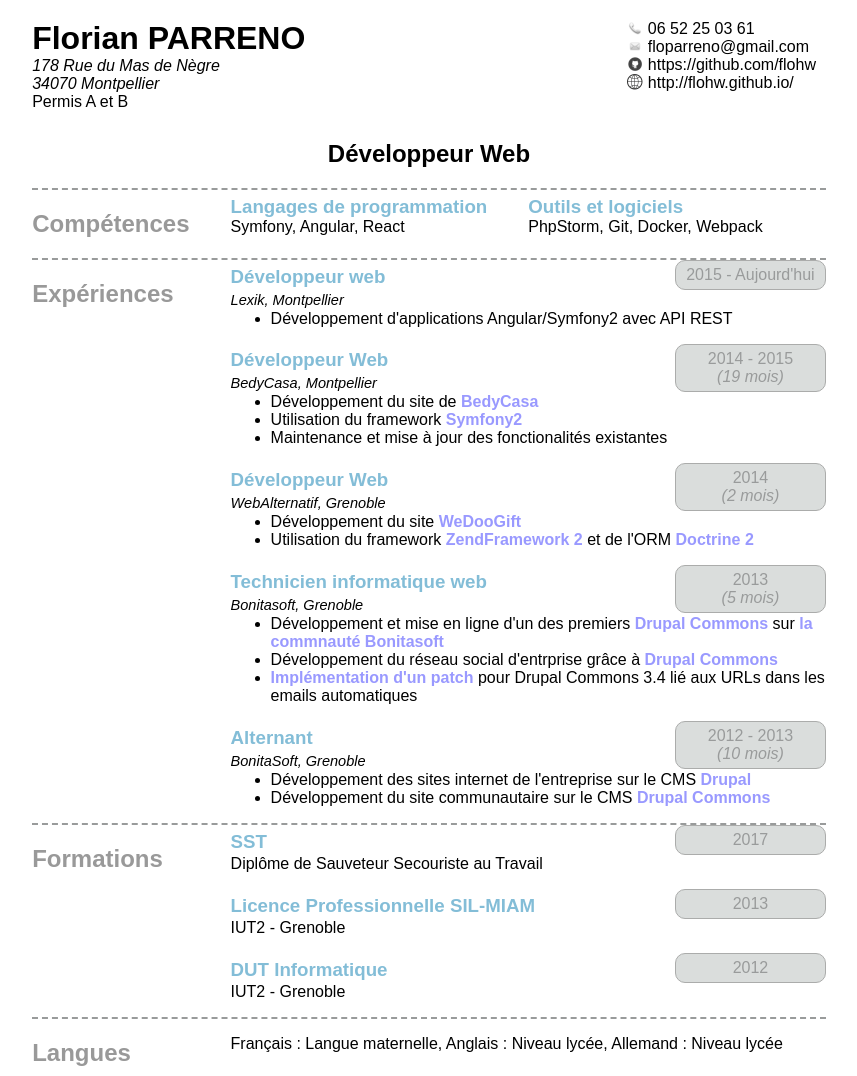
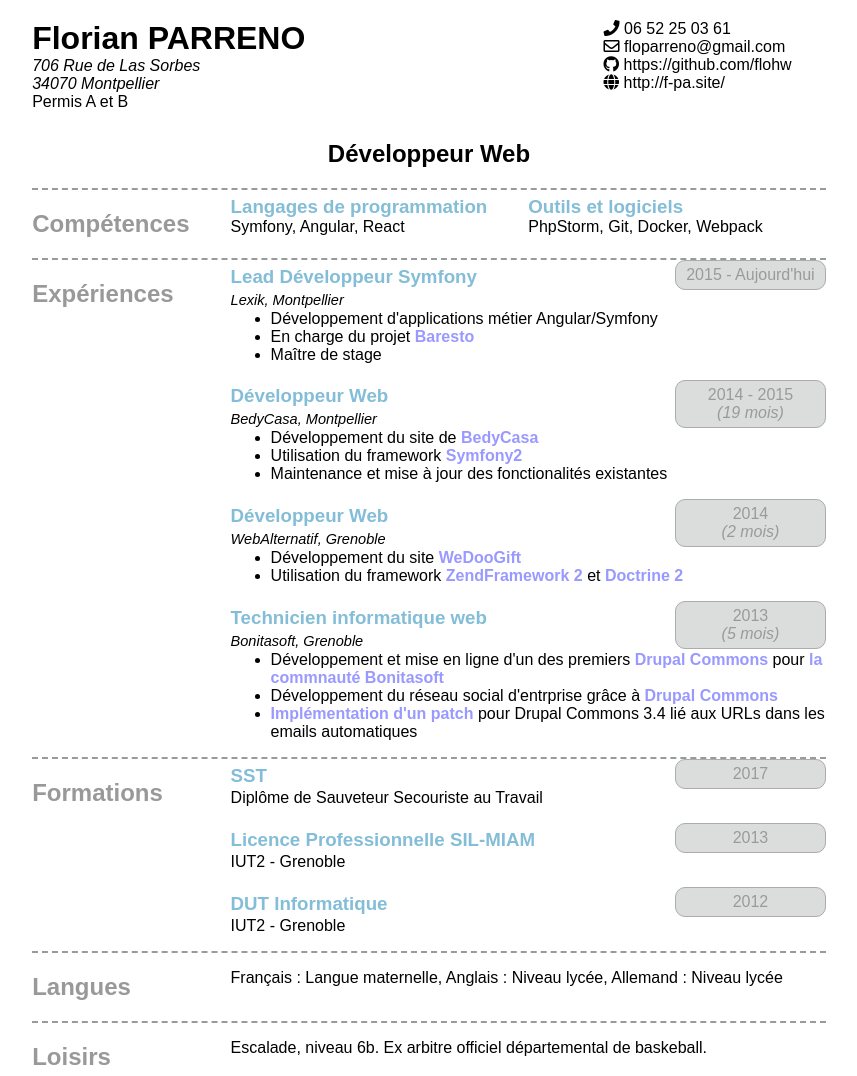
Before and after one commit to flohw/flohw, a plain HTML site: page index.html in a window 1280 px wide. Shown: the top 1076 px of the page, without its empty margins (231-1088 px from the left). Drawn offline with Linux system fonts and the light colour scheme.

Commit message:
Update content

```diff
--- a/css/style.css
+++ b/css/style.css
@@ -11,7 +11,7 @@ body > header #me div.vcard { font-style: italic; }
 body > header #me div.vcard p.adresse { margin: 0; }
 body > header #me p.permis { margin: 0; }
 
-body > header #contact p { margin: 0 0 0 75%;}
+body > header #contact p { margin: 0 0 0 72%;}
 body > header #contact a { font-weight: normal; color: #000; text-decoration: none; }
 
 body > header + h2 { text-align: center; margin-top: 0; }
@@ -52,20 +52,6 @@ section div.table div.row { display: table-row; }
 section div.table div.row article { display: table-cell; float: none; width: 50%; }
 section div.table div.row article .description { margin: 0; }
 
-[class*="icon-"] {
-	display: inline-block;
-	width: 16px;
-	height: 16px;
-	line-height: 16px;
-	vertical-align: text-top;
-	background-image: url("../img/sprite-32.png");
-	background-position: 0;
-	background-repeat: no-repeat;
-}
-.icon-phone { background-position: 0 0; }
-.icon-mail { background-position: -16px 0; }
-.icon-github { background-position: -32px 0; }
-.icon-website { background-position: -48px 0; }
 .clear { clear: both; }
 
 @media print {
--- a/index.html
+++ b/index.html
@@ -1,9 +1,10 @@
 <!DOCTYPE html>
-<html>
+<html lang="fr">
   <head>
     <title>Florian PARRENO</title>
     <meta http-equiv="Content-Type" content="text/html; charset=UTF-8">
     <link href="css/style.css" media="screen,print" rel="stylesheet" />
+    <link rel="stylesheet" href="https://pro.fontawesome.com/releases/v5.10.0/css/all.css" integrity="sha384-AYmEC3Yw5cVb3ZcuHtOA93w35dYTsvhLPVnYs9eStHfGJvOvKxVfELGroGkvsg+p" crossorigin="anonymous"/>
   </head>
   <body>
     <header>
@@ -11,17 +12,17 @@
         <h1>Florian PARRENO</h1>
         <div class="vcard">
           <p class="adresse">
-            <span>178 Rue du Mas de Nègre</span><br />
+            <span>706 Rue de Las Sorbes</span><br />
             <span>34070 Montpellier</span>
           </p>
         </div>
         <p class="permis">Permis A et B</p>
       </div>
       <div id="contact">
-        <p><a href="tel:+33652250361"><span class="icon-phone"></span>&nbsp;06 52 25 03 61</a></p>
-        <p><a href="mailto:floparreno@gmail.com?Name=Florian%20PARRENO&amp;Subject=Contact via site web"><span class="icon-mail"></span>&nbsp;floparreno@gmail.com</a></p>
-        <p><a href="https://github.com/flohw"><span class="icon-github"></span>&nbsp;https://github.com/flohw</a></p>
-        <p><a href="http://flohw.github.io/"><span class="icon-website"></span>&nbsp;http://flohw.github.io/</a></p>
+        <p><a href="tel:+33652250361"><span class="fas fa-phone"></span>&nbsp;06 52 25 03 61</a></p>
+        <p><a href="mailto:floparreno@gmail.com?Name=Florian%20PARRENO&amp;Subject=Contact via site web"><span class="far fa-envelope"></span>&nbsp;floparreno@gmail.com</a></p>
+        <p><a href="https://github.com/flohw"><span class="fab fa-github"></span>&nbsp;https://github.com/flohw</a></p>
+        <p><a href="http://flohw.github.io/"><span class="fas fa-globe"></span>&nbsp;http://f-pa.site/</a></p>
       </div>
     </header>
 
@@ -50,7 +51,7 @@
       <article>
         <header>
           <h3>
-            Développeur web<br />
+            Lead Développeur Symfony<br />
             <small class="entreprise">Lexik, Montpellier</small>
           </h3>
           <div class="date">
@@ -58,7 +59,9 @@
           </div>
         </header>
         <ul class="description">
-          <li>Développement d'applications Angular/Symfony2 avec API REST</li>
+          <li>Développement d'applications métier Angular/Symfony</li>
+          <li>En charge du projet <a href="https://baresto.fr">Baresto</a></li>
+          <li>Maître de stage</li>
         </ul>
       </article>
       <article>
@@ -91,7 +94,7 @@
         </header>
         <ul class="description">
           <li>Développement du site <a href="http://wedoogift.com">WeDooGift</a></li>
-          <li>Utilisation du framework <a href="http://framework.zend.com/">ZendFramework 2</a> et de l'ORM <a href="http://www.doctrine-project.org/">Doctrine 2</a></li>
+          <li>Utilisation du framework <a href="http://framework.zend.com/">ZendFramework 2</a> et <a href="http://www.doctrine-project.org/">Doctrine 2</a></li>
         </ul>
       </article>
       <article>
@@ -106,25 +109,9 @@
           </div>
         </header>
         <ul class="description">
-          <li>Développement et mise en ligne d'un des premiers <a href="http://drupal.org/project/commons">Drupal Commons</a> sur <a href="http://community.bonitasoft.com/">la commnauté Bonitasoft</a></li>
+          <li>Développement et mise en ligne d'un des premiers <a href="http://drupal.org/project/commons">Drupal Commons</a> pour <a href="http://community.bonitasoft.com/">la commnauté Bonitasoft</a></li>
           <li>Développement du réseau social d'entrprise grâce à <a href="http://drupal.org/project/commons">Drupal Commons</a></li>
           <li><a href="https://drupal.org/node/2107967">Implémentation d'un patch</a> pour Drupal Commons 3.4 lié aux URLs dans les emails automatiques</li>
-        </ul>
-      </article>
-      <article>
-        <header>
-          <h3>
-            Alternant<br />
-            <small class="entreprise">BonitaSoft, Grenoble</small>
-          </h3>
-          <div class="date">
-            2012 - 2013<br />
-            <em>(10 mois)</em>
-          </div>
-        </header>
-        <ul class="description">
-          <li>Développement des sites internet de l'entreprise sur le CMS <a href="http://drupal.org">Drupal</a></li>
-          <li>Développement du site communautaire sur le CMS <a href="https://drupal.org/project/commons">Drupal Commons</a></li>
         </ul>
       </article>
     </section>
@@ -170,10 +157,7 @@
     <section id="loisirs">
       <aside><h2>Loisirs</h2></aside>
       <article>
-        <p>Escalade, niveau 6b. Arbitre officiel départemental de baskeball.<!-- Création d'un
-          <a href="http://github.com/flohw/recipes">CMS de gestion de recettes</a> grâce au framework
-          <a href="http://cakephp.org">CakePHP</a-->
-        </p>
+        <p>Escalade, niveau 6b. Ex arbitre officiel départemental de baskeball.</p>
       </article>
     </section>
     <div class="clear"></div>
```
Also changed, not shown: img/sprite-32.png (deleted).
